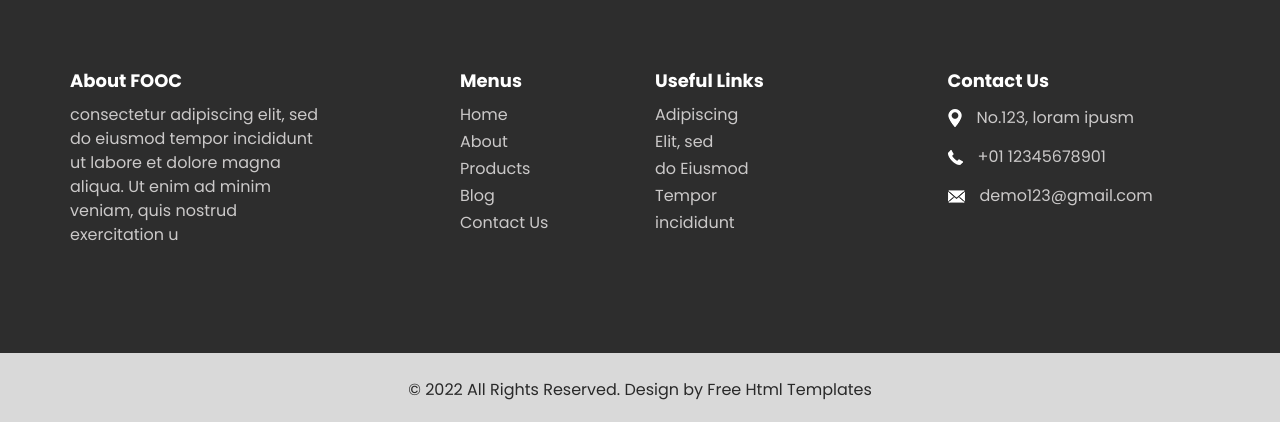
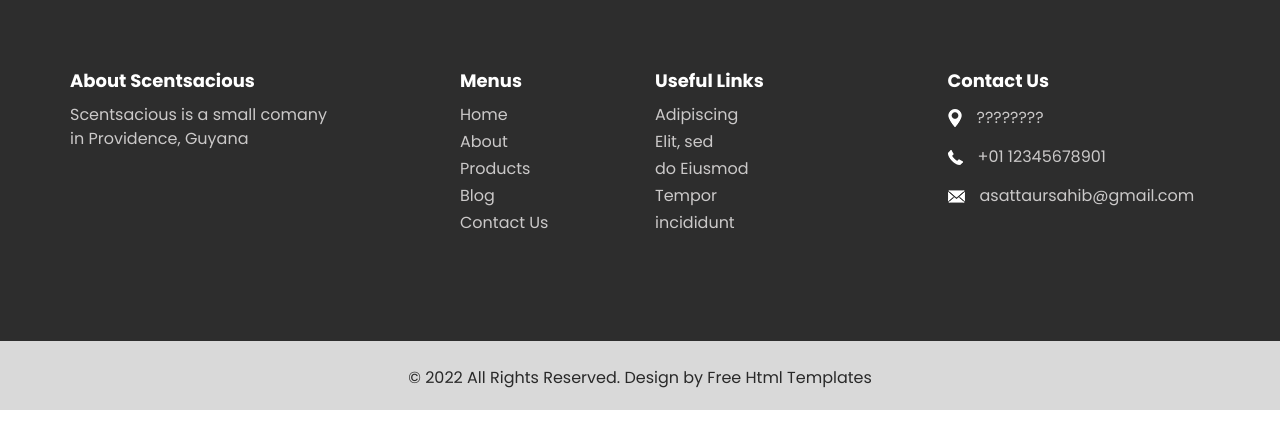
Before and after one commit to Scentsacious-Fragrances/Scentsacious-Fragrances.github.io, a plain HTML site: page index.html in a window 1280 px wide. Shown: the part 7021-7443 px from the top of the page. Drawn offline with Linux system fonts and the light colour scheme.

Commit message:
More Information editing

```diff
--- a/index.html
+++ b/index.html
@@ -640,10 +640,10 @@
       <div class="row">
         <div class="col-md-3">
           <h6>
-            About FOOC
+            About Scentsacious
           </h6>
           <p>
-            consectetur adipiscing elit, sed do eiusmod tempor incididunt ut labore et dolore magna aliqua. Ut enim ad minim veniam, quis nostrud exercitation u
+            Scentsacious is a small comany in Providence, Guyana
           </p>
         </div>
         <div class="col-md-2 offset-lg-1">
@@ -707,7 +707,7 @@
           <div class="info_link-box">
             <a href="">
               <img src="images/location-white.png" alt="">
-              <span> No.123, loram ipusm</span>
+              <span>????????</span>
             </a>
             <a href="">
               <img src="images/call-white.png" alt="">
@@ -715,7 +715,7 @@
             </a>
             <a href="">
               <img src="images/mail-white.png" alt="">
-              <span> demo123@gmail.com</span>
+              <span> asattaursahib@gmail.com</span>
             </a>
           </div>
         </div>
```
Also changed, not shown: about.html (+1 -1 lines).
